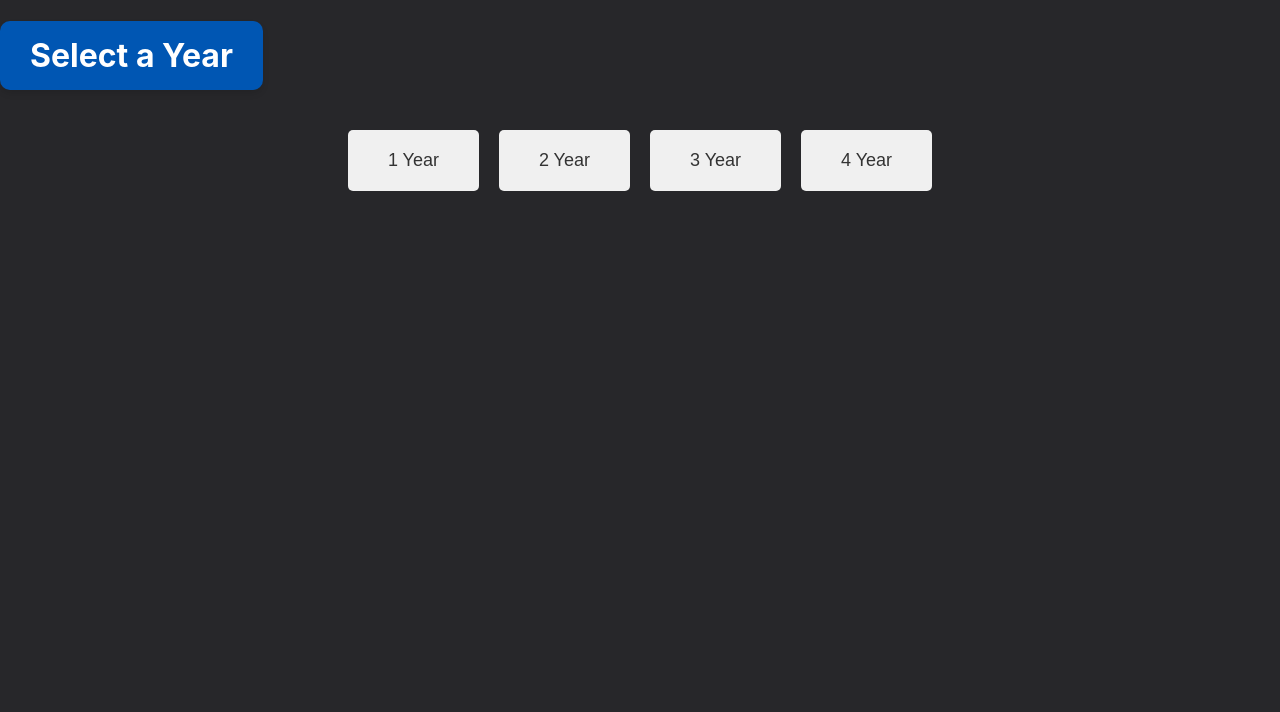
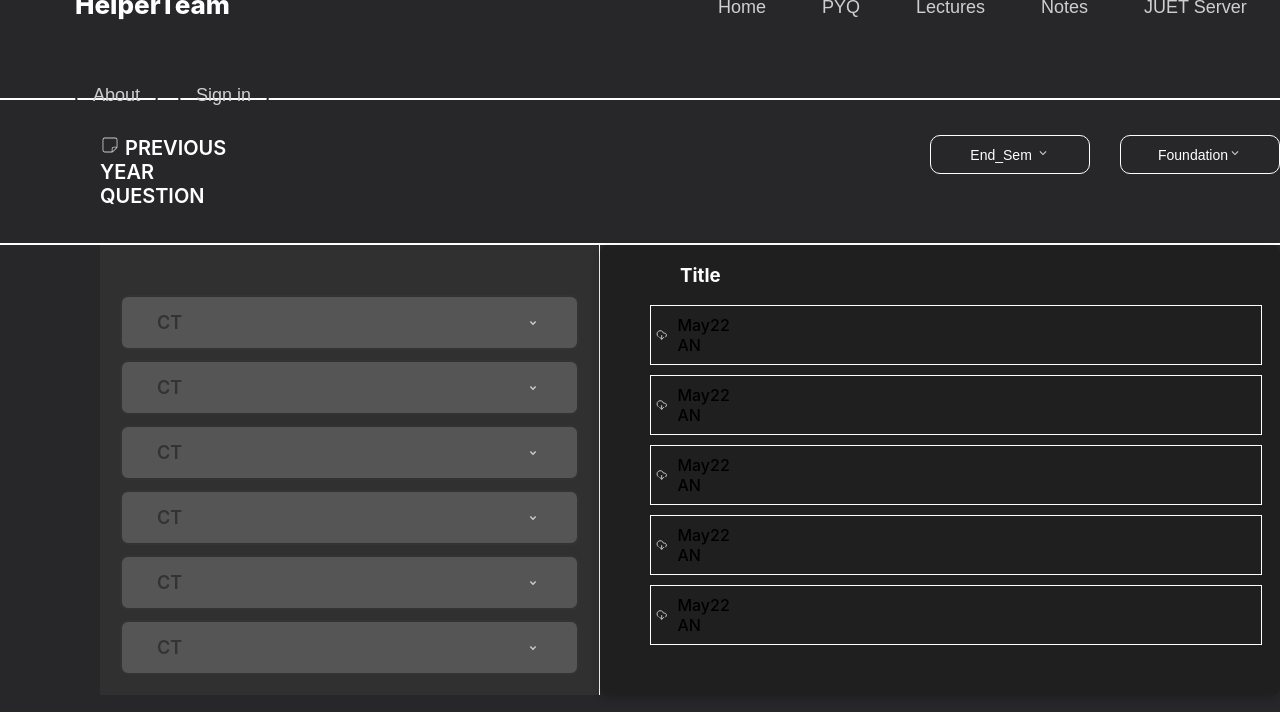
Before and after one commit to Indranil102/Helper_Team, a React (Create React App) app: page /pyq in a window 1280 px wide. Before the commit this address led to /select-year. Shown: the top 712 px of the page. Built offline with nearby package versions, Linux system fonts and the light colour scheme; a web font is replaced by a local one.

Commit message:
routeing update

```diff
--- a/package.json
+++ b/package.json
@@ -11,7 +11,7 @@
     "react": "^18.3.1",
     "react-dom": "^18.3.1",
     "react-icons": "^5.4.0",
-    "react-router-dom": "^7.1.0",
+    "react-router-dom": "^7.1.1",
     "react-scripts": "^5.0.1",
     "rm": "^0.1.8",
     "router": "^2.0.0",
--- a/src/App.js
+++ b/src/App.js
@@ -1,20 +1,13 @@
-import {
-  BrowserRouter as Router,
-  Route,
-  Routes,
-  Navigate,
-} from 'react-router-dom';
-import { useState } from 'react';
+import { BrowserRouter, Route, Routes } from 'react-router-dom'
+
 import HomePage from './Pages/home/HomePage';
-import About from './Pages/about/About';
+import Navbar from './Component/Navbar/Navbar';
 import Pyq from './Pages/pyq/Pyq';
-import Notes from './Pages/notes/Notes';
 import Lectures from './Pages/lectures/Lectures';
-import SelectYear from './Pages/selectyear/SelectYear';
-import Juetserver from './Pages/Juetserver/Juetserver';
+
 
 function App() {
-  const [selectedYear, setSelectedYear] = useState(null);
+ /* const [selectedYear, setSelectedYear] = useState(null);
 
   const handleYearSelection = (year) => {
     setSelectedYear(year);
@@ -22,46 +15,24 @@ function App() {
 
   const ProtectedRoute = ({ element }) => {
     return selectedYear ? element : <Navigate to="/select-year" replace />;
-  };
+  };*/
 
   return (
-    <Router>
+    <BrowserRouter>
+    <Navbar/>
       <Routes>
-        {/* Home Page is always accessible */}
-        <Route path="/" element={<HomePage selectedYear={selectedYear} />} />
 
-        {/* Redirect to SelectYear if no year is selected */}
-        <Route
-          path="/Lectures"
-          element={<ProtectedRoute element={<Lectures selectedYear={selectedYear} />} />}
-        />
-        <Route
-          path="/Notes"
-          element={<ProtectedRoute element={<Notes selectedYear={selectedYear} />} />}
-        />
-        <Route
-          path="/Pyq"
-          element={<ProtectedRoute element={<Pyq selectedYear={selectedYear} />} />}
-        />
-        <Route
-          path="/About"
-          element={<ProtectedRoute element={<About selectedYear={selectedYear} />} />}
-        />
+      <Route path='/' element={<HomePage />} />
+      <Route path='/pyq' element={<Pyq/>} />
+      <Route path='/Lectures' element={<Lectures/>} />
 
-        {/* Year selection page */}
-        <Route
-          path="/select-year"
-          element={<SelectYear onYearSelect={handleYearSelection} />}
-        />
-        <Route
-          path="/Juetserver"
-          element={<ProtectedRoute element={<Juetserver selectedYear={selectedYear}/>} />}
-        />
 
-        {/* Redirect unknown paths to home */}
-        <Route path="*" element={<Navigate to="/" replace />} />
+
+
+
+
       </Routes>
-    </Router>
+    </BrowserRouter>
   );
 }
 
--- a/src/Pages/home/HomePage.jsx
+++ b/src/Pages/home/HomePage.jsx
@@ -3,7 +3,7 @@ import './HomePage.css'
 import { RxLaptop } from "react-icons/rx";
 import {Link} from 'react-router-dom';
 import illustrator from "../../Images/illustratoer.png";
-import Navbar from '../../Component/Navbar/Navbar';
+
 import { FaArrowRight } from "react-icons/fa";
 import { BsPencilSquare } from "react-icons/bs";
 import { FaRegFileAlt } from "react-icons/fa";
@@ -14,7 +14,7 @@ const HomePage = () => {
   return (
 
     <div>
-        <Navbar/>
+
         <div className='HeroSection'>
         <div className="content">
             <div className="left-Content">
--- a/src/Pages/lectures/Lectures.jsx
+++ b/src/Pages/lectures/Lectures.jsx
@@ -1,8 +1,8 @@
 import React from 'react'
-
+import './Lectures.css'
 const Lectures = () => {
   return (
-    <div>
+    <div >ddas
 
     </div>
   )
--- a/src/Pages/pyq/Pyq.css
+++ b/src/Pages/pyq/Pyq.css
@@ -1,4 +1,4 @@
-    /* Style the dropdown container */
+
     .navbar{
         margin-top: 0px;
 
@@ -42,7 +42,7 @@
   }
 
   .dropdown-button {
-    background-color: rgb(39, 39, 42); /* Green button */
+    background-color: rgb(39, 39, 42);
     color: white;
     padding: 10px 16px;
     border: 1px solid white;
@@ -83,7 +83,7 @@
     flex-direction: column;
 
   }
- /* General styling for the parent container */
+
 div {
   max-width: 100%;
   padding: 0;
@@ -95,50 +95,50 @@ div {
   display: flex;
   flex-direction: row;
 }
-/* Styling for the left-part container */
+
 .left-part {
   display: flex;
   flex-direction: column;
   align-items: flex-start;
-  gap: 10px; /* Spacing between each "info" div */
+  gap: 10px;
   height: 450px;
   padding: 20px;
-  background-color: #303030; /* Light background color for visibility */
-  border-right: 1px solid white; /* Optional border for the container */
+  background-color: #303030;
+  border-right: 1px solid white;
 
   width: 500px;
-  margin-left: 100px; /* Added margin-left */
-  padding-top: 50px; /* Added margin-top */
+  margin-left: 100px;
+  padding-top: 50px;
 }
 
-/* Styling for each info div containing "CT" */
+
 .info {
   width: 900px;
   display: flex;
   align-items: center;
   justify-content: space-between;
-  gap: 10px; /* Space between text and image */
+  gap: 10px;
   padding: 15px 35px;
-  background-color: #555555; /* Background color for the individual divs */
-  border: 2px solid #333; /* Border for each "CT" div */
+  background-color: #555555;
+  border: 2px solid #333;
   border-radius: 8px;
   font-size: 18px;
   font-weight: 600;
-  color: #333; /* Text color */
+  color: #333;
   cursor: pointer;
   transition: transform 0.3s ease, box-shadow 0.3s ease;
 }
 
-/* Hover effect for the "info" divs */
+
 .info:hover {
-  transform: scale(1.05); /* Slight zoom effect */
-  box-shadow: 0 4px 8px rgba(0, 0, 0, 0.2); /* Shadow for better visibility */
-  border-color: #6200ea; /* Highlight border on hover */
+  transform: scale(1.05);
+  box-shadow: 0 4px 8px rgba(0, 0, 0, 0.2);
+  border-color: #6200ea;
 }
 
-/* Styling for the image inside the "info" div */
+
 .info img {
-  width: 20px; /* Set the size of the arrow image */
+  width: 20px;
   height: 20px;
 }
 
--- a/src/Pages/pyq/Pyq.jsx
+++ b/src/Pages/pyq/Pyq.jsx
@@ -1,7 +1,7 @@
 import React from 'react'
 
 import './Pyq.css'
-import Navbar from '../../Component/Navbar/Navbar'
+
 import { CiStickyNote } from "react-icons/ci";
 import { RiArrowDropDownLine } from "react-icons/ri";
 import { LuCloudDownload } from "react-icons/lu";
@@ -25,7 +25,7 @@ const Pyq = () => {
     <div>
 
       <div className="navbar">
-          <Navbar/>
+
       </div>
 
       <div className="second-part">
```
Also changed, not shown: src/Component/footer/Footer.jsx (deleted, +0 -11 lines), src/Component/layout/Layout.jsx (deleted, +0 -15 lines), src/Pages/lectures/Lectures.css (added), 1 other file (tests, documents, lock files or other folders).
